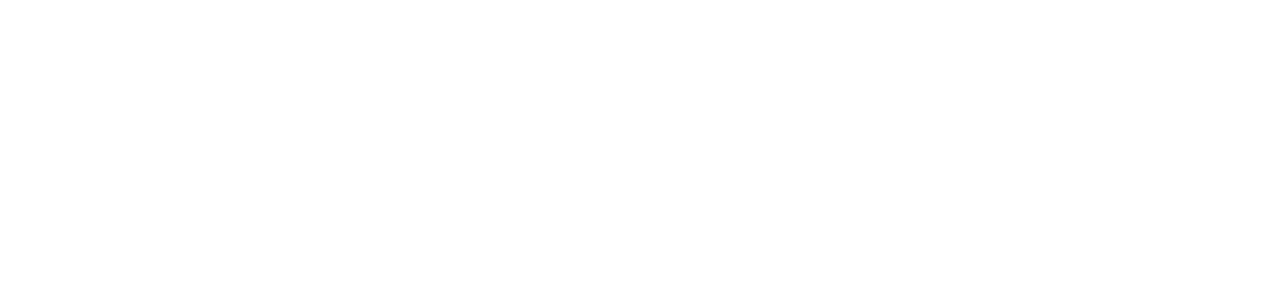
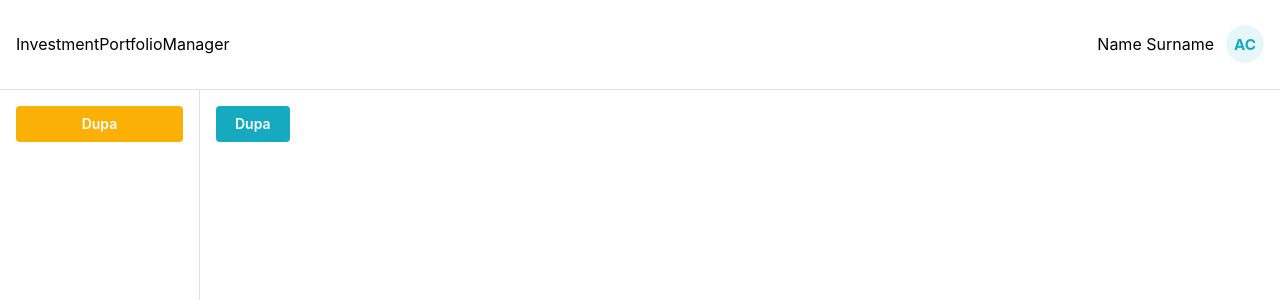
Before and after one commit to ajdachoo/investment-portfolio-manager, a React (Create React App) app: page / in a window 1280 px wide. Shown: the top 300 px of the page. Built offline with nearby package versions, Linux system fonts and the light colour scheme.

Commit message:
add basic layout

```diff
--- /dev/null
+++ b/src/assets/styles/theme.tsx
@@ -0,0 +1,5 @@
+import { createTheme } from '@mantine/core';
+
+export const theme = createTheme({
+    primaryColor: 'cyan',
+});
--- a/src/index.tsx
+++ b/src/index.tsx
@@ -1,12 +1,17 @@
 import React from 'react';
 import ReactDOM from 'react-dom/client';
 import App from './views/App';
+import { MantineProvider } from '@mantine/core';
+import { theme } from "./assets/styles/theme";
+import '@mantine/core/styles.css';
 
 const root = ReactDOM.createRoot(
   document.getElementById('root') as HTMLElement
 );
 root.render(
   <React.StrictMode>
-    <App />
+    <MantineProvider theme={theme} defaultColorScheme='light'>
+      <App />
+    </MantineProvider>
   </React.StrictMode>
 );
--- a/src/views/App.tsx
+++ b/src/views/App.tsx
@@ -1,9 +1,47 @@
 import React from 'react';
+import { AppShell, Avatar, Button, Flex, useMantineTheme } from '@mantine/core';
+
 
 function App() {
+  const theme = useMantineTheme();
+
+
   return (
-    <div>
-    </div>
+    <AppShell
+      layout='default'
+      header={{ height: 90 }}
+      navbar={{
+        width: 200,
+        breakpoint: 0,
+      }}
+      padding='md'
+    >
+      <AppShell.Header>
+        <Flex
+          justify='space-between'
+          align='center'
+          gap='md'
+          p='md'
+        >
+          <p>InvestmentPortfolioManager</p>
+          <Flex
+            align='center'
+            gap='sm'
+          >
+            <p>Name Surname</p>
+            <Avatar color={theme.primaryColor}>AC</Avatar>
+          </Flex>
+        </Flex>
+      </AppShell.Header>
+      <AppShell.Navbar
+        p='md'
+      >
+        <Button variant='filled' color="yellow">Dupa</Button>
+      </AppShell.Navbar>
+      <AppShell.Main>
+        <Button variant='filled'>Dupa</Button>
+      </AppShell.Main>
+    </AppShell>
   );
 }
 
```
